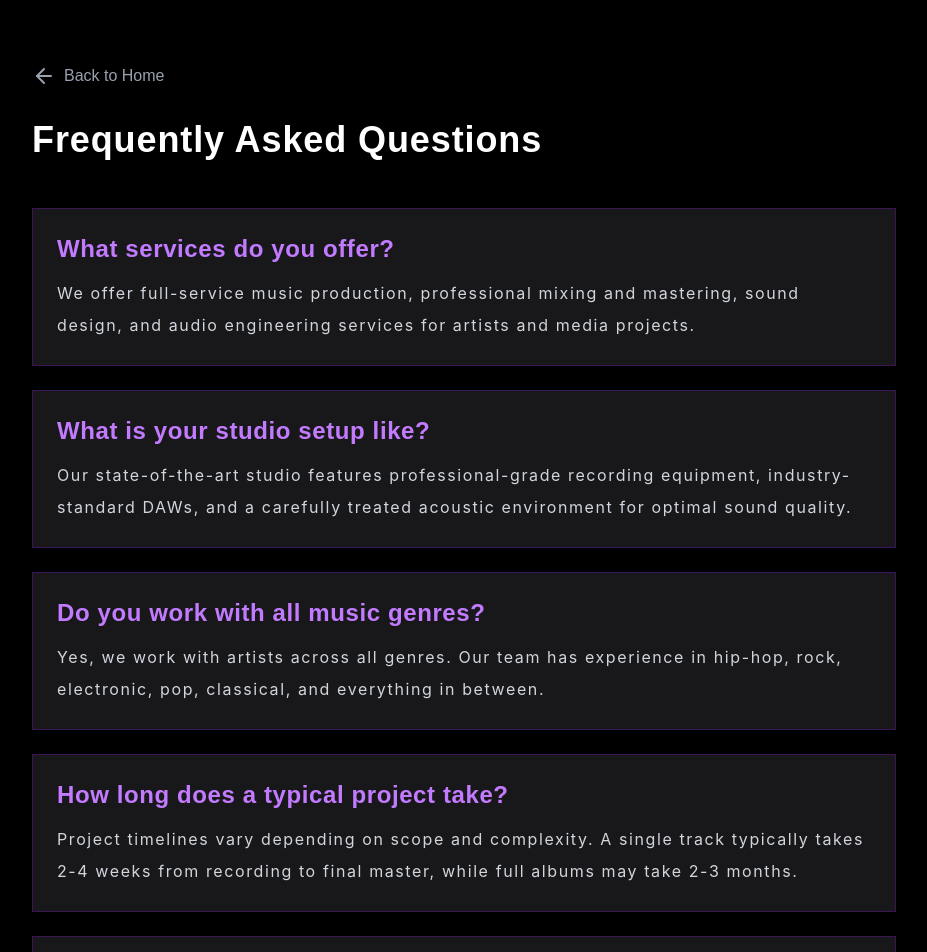
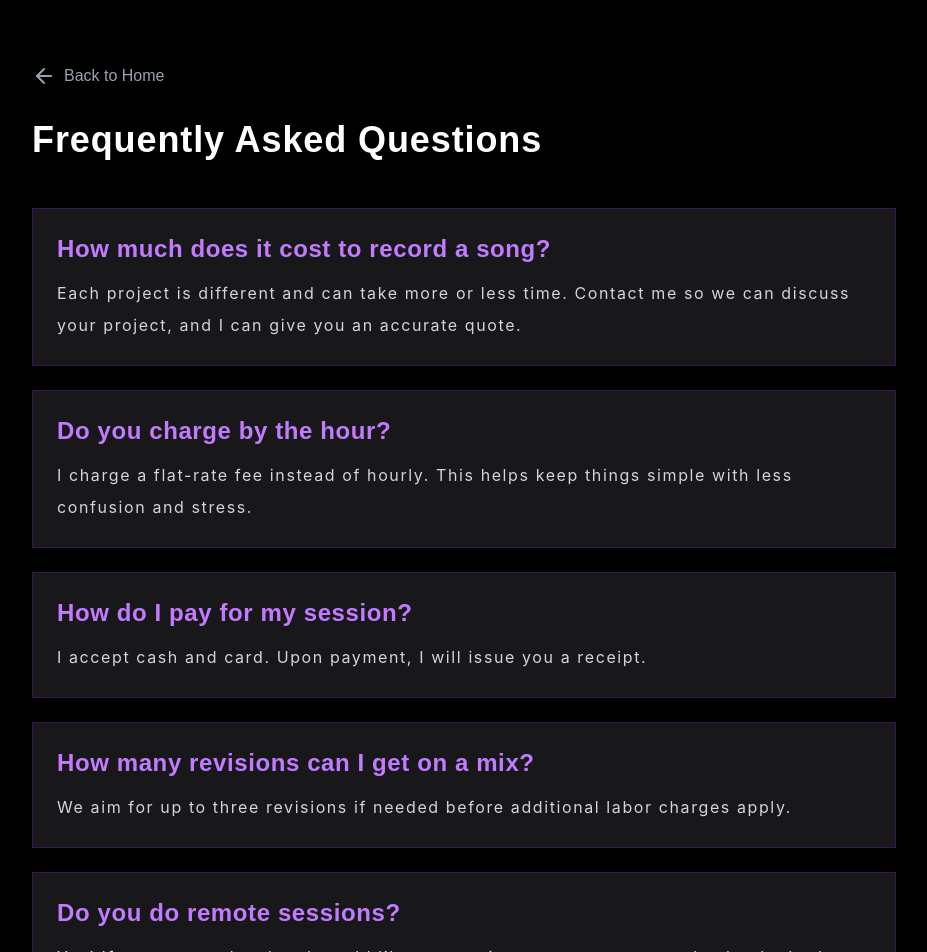
Before and after one commit to PyxlDesign/void-born-audio, a Next.js app: page /faq in a window 1280 px wide. Shown: the top 952 px of the page, without its empty margins (176-1103 px from the left). Built offline with nearby package versions, Linux system fonts and the light colour scheme; a web font is replaced by a local one.

Commit message:
Updated QA

```diff
--- a/app/faq/page.tsx
+++ b/app/faq/page.tsx
@@ -6,30 +6,25 @@ import { ArrowLeft } from "lucide-react";
 export default function FAQ() {
   const faqs = [
     {
-      question: "What services do you offer?",
-      answer:
-        "We offer full-service music production, professional mixing and mastering, sound design, and audio engineering services for artists and media projects.",
+      question: "How much does it cost to record a song?",
+      answer: "Each project is different and can take more or less time. Contact me so we can discuss your project, and I can give you an accurate quote."
     },
     {
-      question: "What is your studio setup like?",
-      answer:
-        "Our state-of-the-art studio features professional-grade recording equipment, industry-standard DAWs, and a carefully treated acoustic environment for optimal sound quality.",
+      question: "Do you charge by the hour?",
+      answer: "I charge a flat-rate fee instead of hourly. This helps keep things simple with less confusion and stress."
     },
     {
-      question: "Do you work with all music genres?",
-      answer:
-        "Yes, we work with artists across all genres. Our team has experience in hip-hop, rock, electronic, pop, classical, and everything in between.",
+      question: "How do I pay for my session?",
+      answer: "I accept cash and card. Upon payment, I will issue you a receipt."
     },
     {
-      question: "How long does a typical project take?",
-      answer:
-        "Project timelines vary depending on scope and complexity. A single track typically takes 2-4 weeks from recording to final master, while full albums may take 2-3 months.",
+      question: "How many revisions can I get on a mix?",
+      answer: "We aim for up to three revisions if needed before additional labor charges apply."
     },
     {
-      question: "Do you offer remote sessions?",
-      answer:
-        "Yes, we offer remote recording sessions and mixing services. We can work with artists worldwide through high-quality video calls and file sharing.",
-    },
+      question: "Do you do remote sessions?",
+      answer: "Yes! If you are not local and would like me to mix your song, we can absolutely do that. Reach out to me to discuss this option."
+    }
   ];
 
   return (
```
